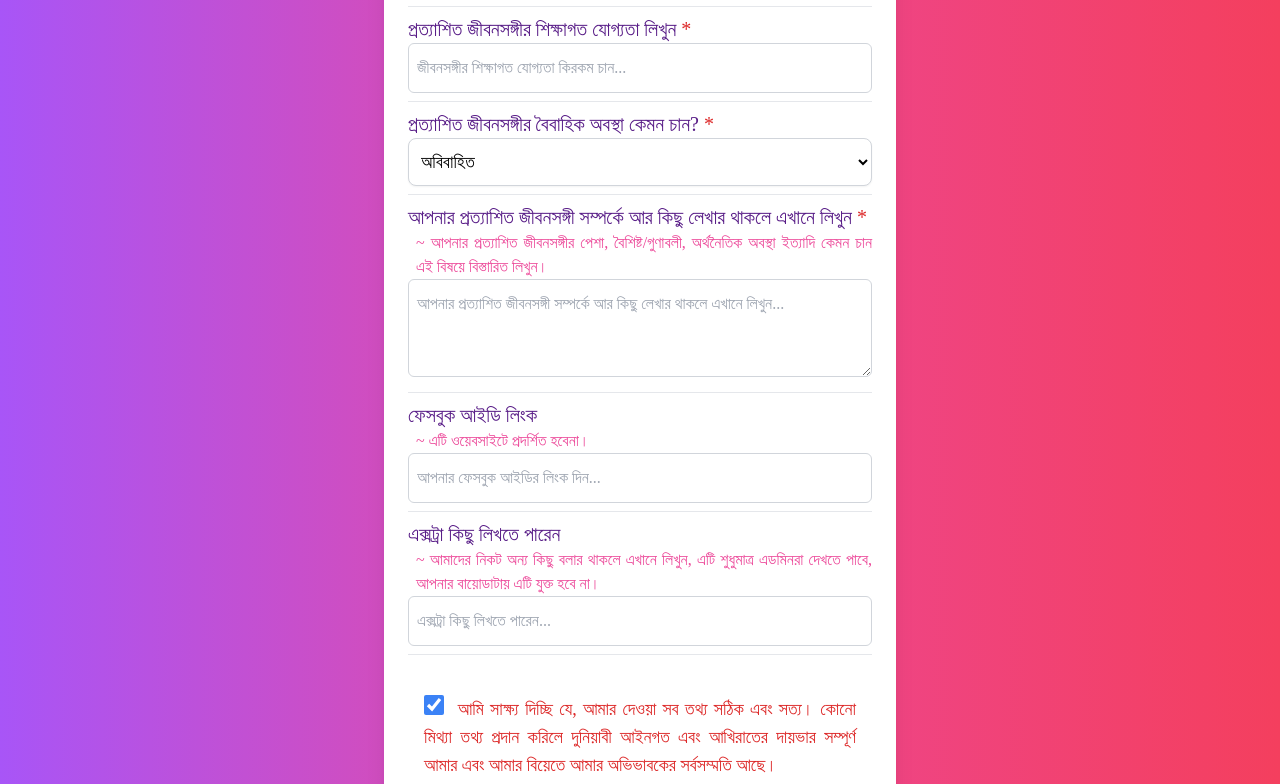
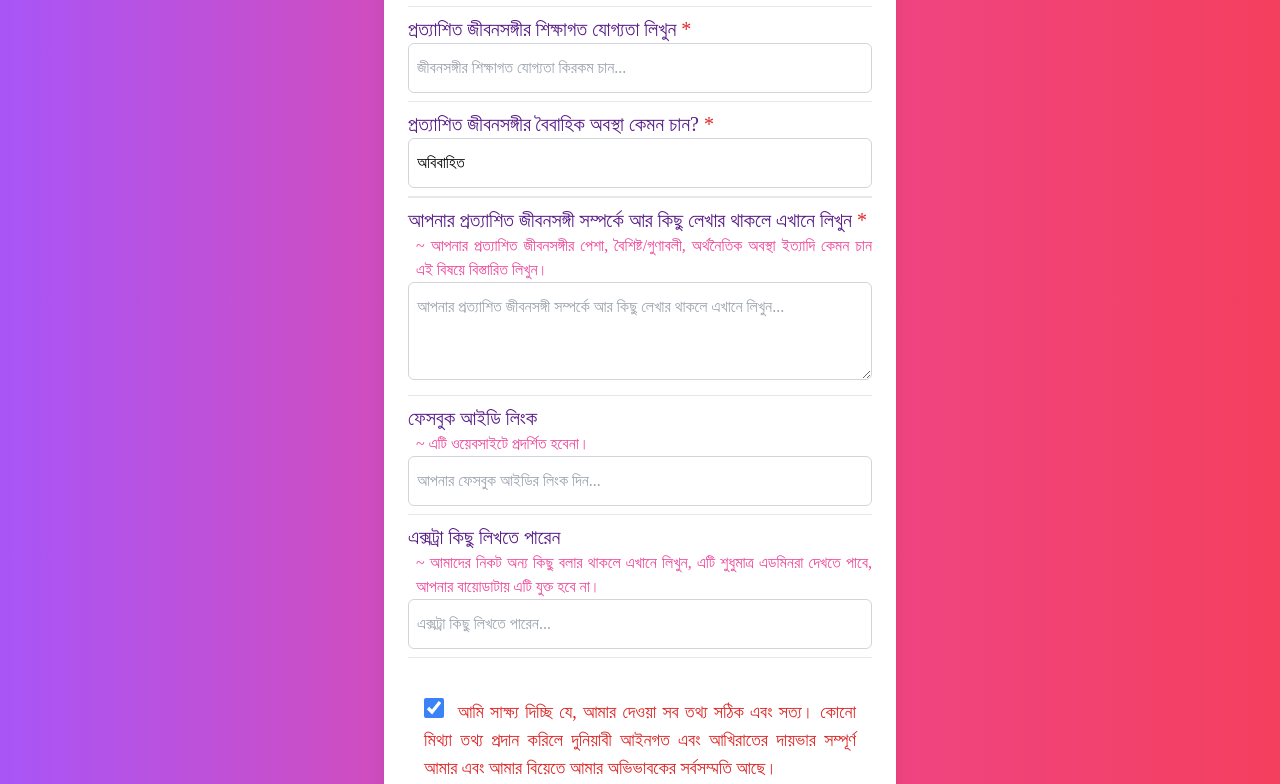
Before and after one commit to arifbillah0156/Dindar-Patro-Patrir-Shondhan-V2, a Next.js app: page /create_new_biodata in a window 1280 px wide. Shown: the part 6556-7340 px from the top of the page. Built offline with nearby package versions, Linux system fonts and the light colour scheme; no server answers; a web font is replaced by a local one.

Commit message:
edit654456e45f

```diff
--- a/app/create_new_biodata/page.jsx
+++ b/app/create_new_biodata/page.jsx
@@ -1092,6 +1092,23 @@ export default function Home() {
                   text={"প্রত্যাশিত জীবনসঙ্গীর বৈবাহিক অবস্থা কেমন চান?"}
                   require="true"
                 />
+                <input
+                  type="text"
+                  name="new7"
+                  value={formData.new7}
+                  onChange={handleChange}
+                  maxLength={200}
+                  placeholder="জীবনসঙ্গীর বৈবাহিক অবস্থা কিরকম চান..."
+                  className="formInput"
+                  required
+                />
+                <hr />
+              </div>
+              {/* <div>
+                <FormLabel
+                  text={"প্রত্যাশিত জীবনসঙ্গীর বৈবাহিক অবস্থা কেমন চান?"}
+                  require="true"
+                />
                 <select
                   name="new7"
                   value={formData.new7}
@@ -1101,7 +1118,7 @@ export default function Home() {
                 >
                   <SelectMarriedStatus />
                 </select>
-              </div>{" "}
+              </div>{" "} */}
               <hr />
               {/* আপনি কেমন জীবনসঙ্গী চান */}
               <div>
```
